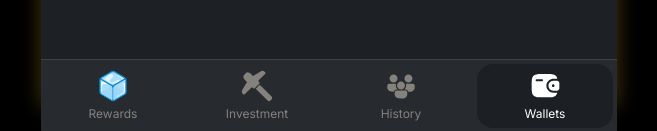
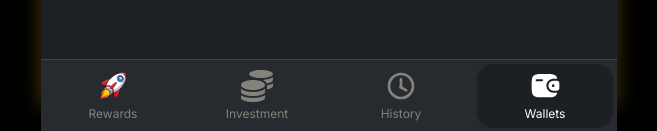
Before and after one commit to tomvictor303/stellar_tg_app, a Next.js app: page /clicker in a window 1280 px wide. Shown: the part 668-799 px from the top of the page, without its empty margins (311-968 px from the left). Built offline with nearby package versions, Linux system fonts and the light colour scheme.

Commit message:
adjust icons

```diff
--- a/components/Navigation.tsx
+++ b/components/Navigation.tsx
@@ -26,6 +26,7 @@ import Wallet from '@/icons/Wallet';
 import { FC } from 'react';
 import { IconProps } from '@/utils/types';
 import { triggerHapticFeedback } from '@/utils/ui';
+import HistoryClock from '@/icons/HistoryClock';
 
 type NavItem = {
     name: string;
@@ -35,9 +36,9 @@ type NavItem = {
 };
 
 const navItems: NavItem[] = [
-    { name: 'Rewards', icon: IceCube, view: 'rewards' },
-    { name: 'Investment', icon: Mine, view: 'investment' },
-    { name: 'History', icon: Friends, view: 'history' },
+    { name: 'Rewards', icon: Rocket, view: 'rewards' },
+    { name: 'Investment', icon: Coins, view: 'investment' },
+    { name: 'History', icon: HistoryClock, view: 'history' },
     { name: 'Wallets', icon: Wallet, view: 'wallets' },
 ];
 
--- /dev/null
+++ b/icons/HistoryClock.tsx
@@ -0,0 +1,13 @@
+import { IconProps } from "../utils/types";
+
+const HistoryClock: React.FC<IconProps> = ({ size = 24, className = "" }) => {
+    const svgSize = `${size}px`;
+
+    return (
+      <svg fill="currentColor" className={className} height={svgSize} width={svgSize} viewBox="0 0 24 24" xmlns="http://www.w3.org/2000/svg">
+          <path d="M12 2a10 10 0 1 0 10 10A10.011 10.011 0 0 0 12 2Zm0 18a8 8 0 1 1 8-8 8.009 8.009 0 0 1-8 8Zm0-14a1 1 0 0 1 1 1v5.382l3.447 2.068a1 1 0 1 1-1 1.732l-4-2.4A1 1 0 0 1 11 12V7a1 1 0 0 1 1-1Z"/>
+      </svg>
+    );
+};
+
+export default HistoryClock;
```
